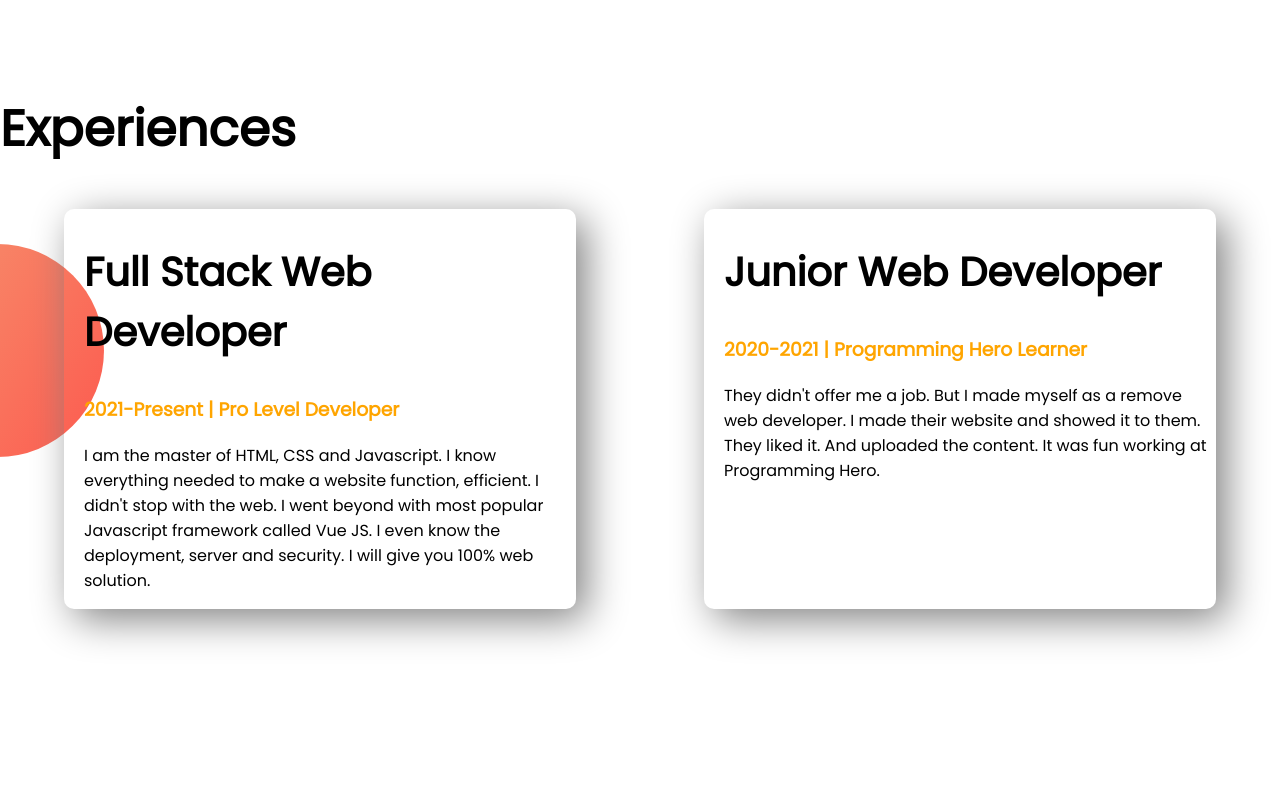
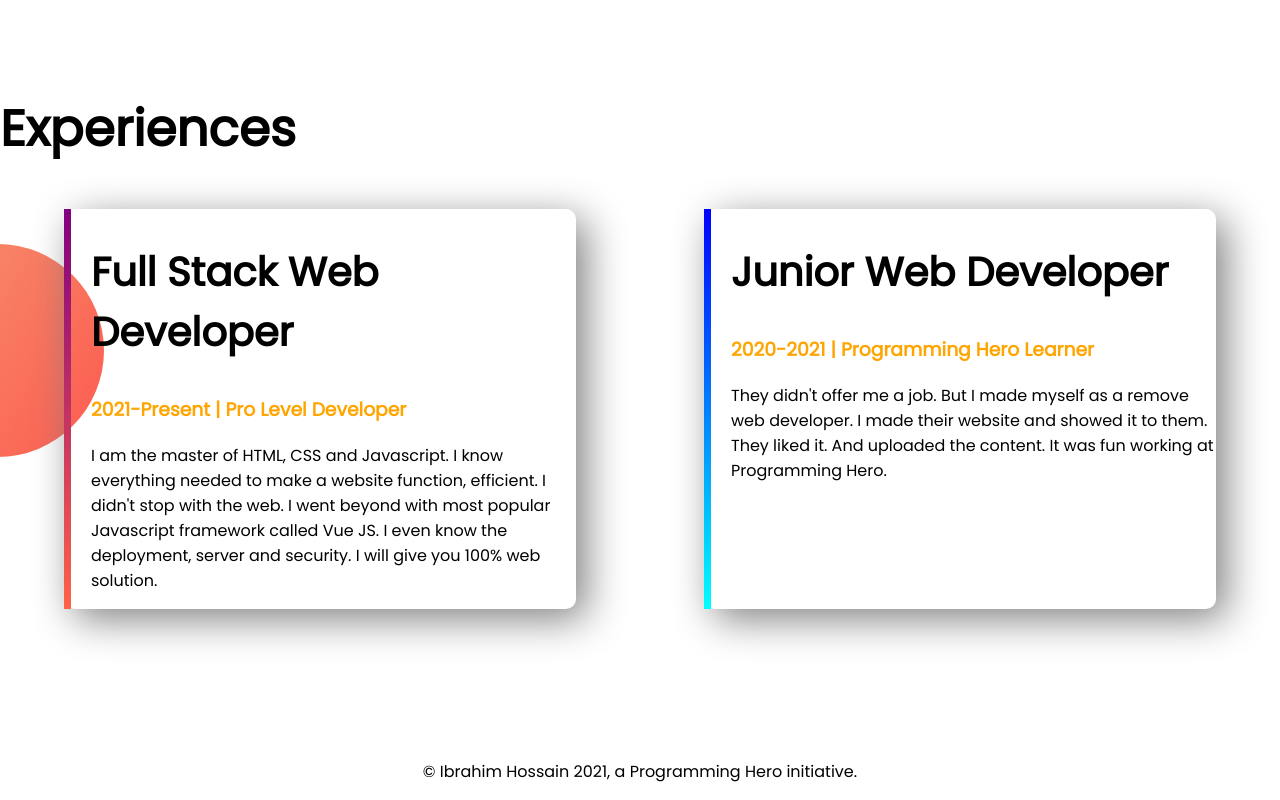
Before and after one commit to ibrahimhossain01752/developer-protfolio, a plain HTML site: page index.html in a window 1280 px wide. Shown: the part 1160-1960 px from the top of the page. Before the commit the page ends 1919 px from the top, so only its background shows below. Drawn offline with Linux system fonts and the light colour scheme.

Commit message:
added footer

```diff
--- a/index.html
+++ b/index.html
@@ -49,7 +49,7 @@
     <section class="experiencce-area">
         <h1>Experiences</h1>
         <div class="flexible-container">
-            <div class="experience-item">
+            <div id="full-stack-experience" class="experience-item">
                 <h2>Full Stack Web Developer</h2>
                 <h3 class="orange-color">2021-Present | Pro Level Developer</h3>
                 <p>I am the master of HTML, CSS and Javascript. I know everything needed to make a website function,
@@ -58,7 +58,7 @@
                     JS. I even know the deployment, server and security. I will give you 100% web solution.</p>
             </div>
 
-            <div class="experience-item">
+            <div id="web-dev-experience" class="experience-item">
                 <h2>Junior Web Developer</h2>
                 <h3 class="orange-color">2020-2021 | Programming Hero Learner</h3>
                 <p>They didn't offer me a job. But I made myself as a remove web developer. I made their website and
@@ -67,6 +67,10 @@
             </div>
         </div>
     </section>
+
+    <footer>
+        <p> © Ibrahim Hossain 2021, a Programming Hero initiative.</p>
+    </footer>
 </body>
 
 </html>
--- a/style.css
+++ b/style.css
@@ -53,4 +53,18 @@ h2{
     border-radius: 10px;
     box-shadow: 10px 10px 40px gray;
 
+
 }
+#web-dev-experience{
+    border-left: 7px solid;
+    border-image: linear-gradient(blue, cyan);
+    border-image-slice: 1;
+}
+#full-stack-experience{
+    border-left: 7px solid;
+    border-image: linear-gradient(purple, tomato);
+    border-image-slice: 1;
+}
+footer p{
+    text-align: center;
+}
```
